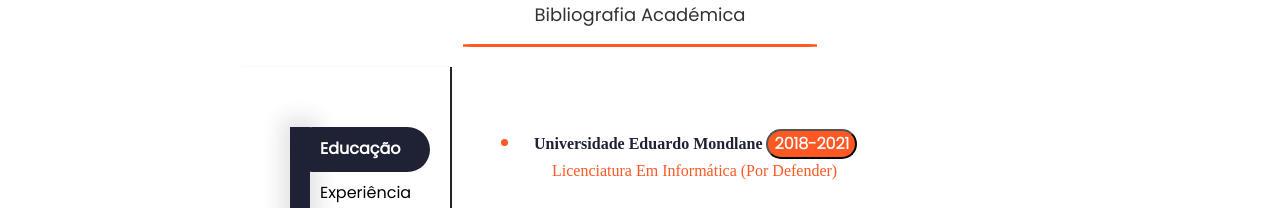
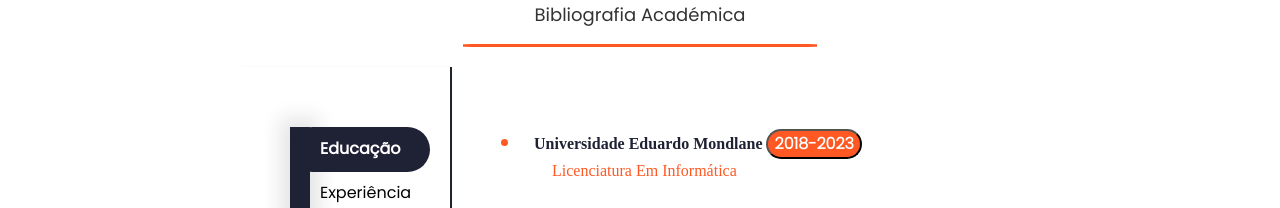
Before and after one commit to ArsenioLanga/Portfolio_Oficial, a React (Create React App) app: page / in a window 1280 px wide. Shown: the part 1820-2028 px from the top of the page. Built offline with nearby package versions, Linux system fonts and the light colour scheme; a web font is replaced by a local one.

Commit message:
Actualizacao dos dados

```diff
--- a/src/PortfolioContainer/Resume/Resume.js
+++ b/src/PortfolioContainer/Resume/Resume.js
@@ -172,8 +172,8 @@
                             <div className="content-bio">
                                 <ul>
                                     <li>
-                                        <span className="span-title">Universidade Eduardo Mondlane </span> <button className="btn-bio">2018-2021</button><br />
-                                        <span className="span-content"> Licenciatura em Informática (por defender)</span>
+                                        <span className="span-title">Universidade Eduardo Mondlane </span> <button className="btn-bio">2018-2023</button><br />
+                                        <span className="span-content"> Licenciatura em Informática</span>
                                     </li>
                                     <li>
                                         <span className="span-title">Escola Secundária de Malhazine</span>  <button className="btn-bio">2012-2014</button> <br />
@@ -213,8 +213,8 @@
                                         </div>
                                         <div className="skin-item skin2">
                                             <li>
-                                                <span className="skin-title">Python</span><br />
-                                                <span className="skin-content">Noções  básicas</span>
+                                                <span className="skin-title">RPA</span><br />
+                                                <span className="skin-content">RPA Developer</span>
                                             </li>
                                         </div>
                                         <div className="skin-item skin3">
@@ -225,13 +225,14 @@
                                         </div>
                                         <div className="skin-item skin4">
                                             <li>
-                                                <span className="skin-title">Java & Java web</span><br />
-                                                <span className="skin-content">Hibernete, Spring MVC & BOOT</span>
+                                                <span className="skin-title">Java SE & EE</span><br />
+                                                <span className="skin-content">JSF,JSP,Spring,JPA & Maven</span>
                                             </li>
                                         </div>
                                         <div className="skin-item skin5">
                                             <li >
-                                                <span className="skin-title">Html</span><br />
+                                                <span className="skin-title">PHC</span><br />
+                                                <span className="skin-content">Tecnico Certicado</span>
                                             </li>
                                         </div>
                                         <div className="skin-item skin6">
```
